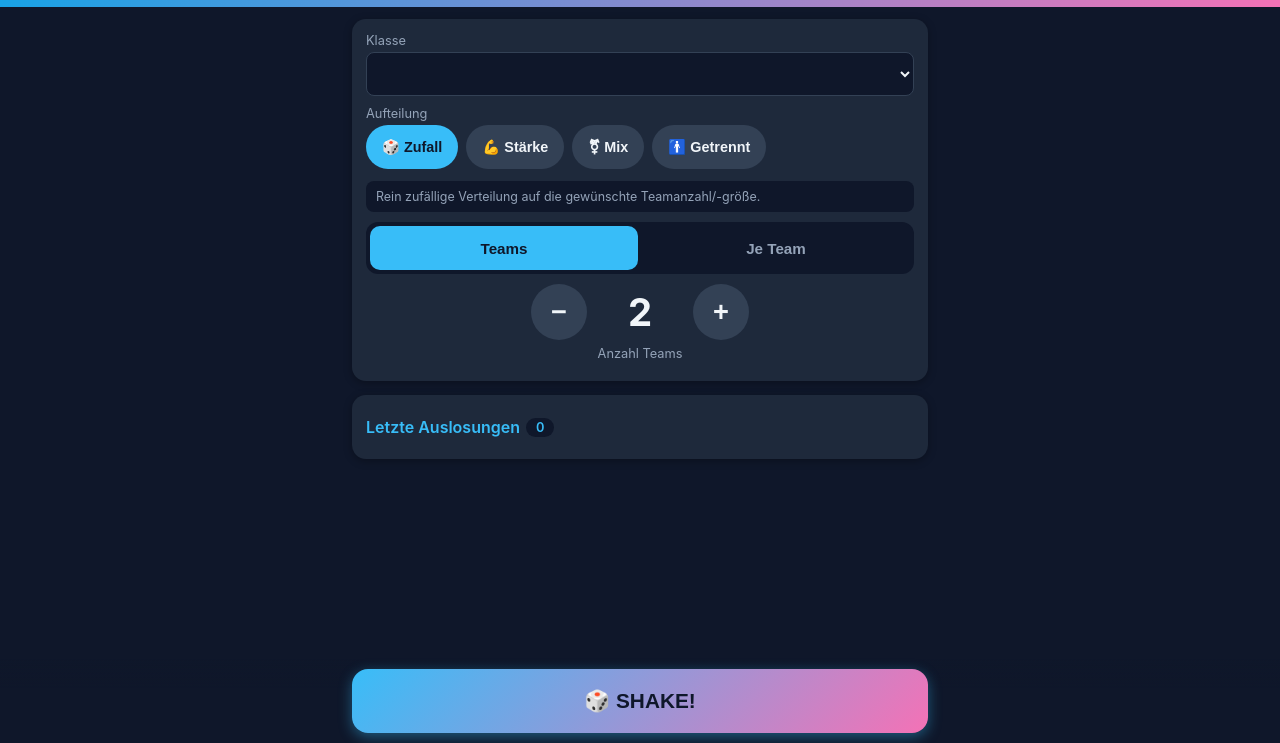
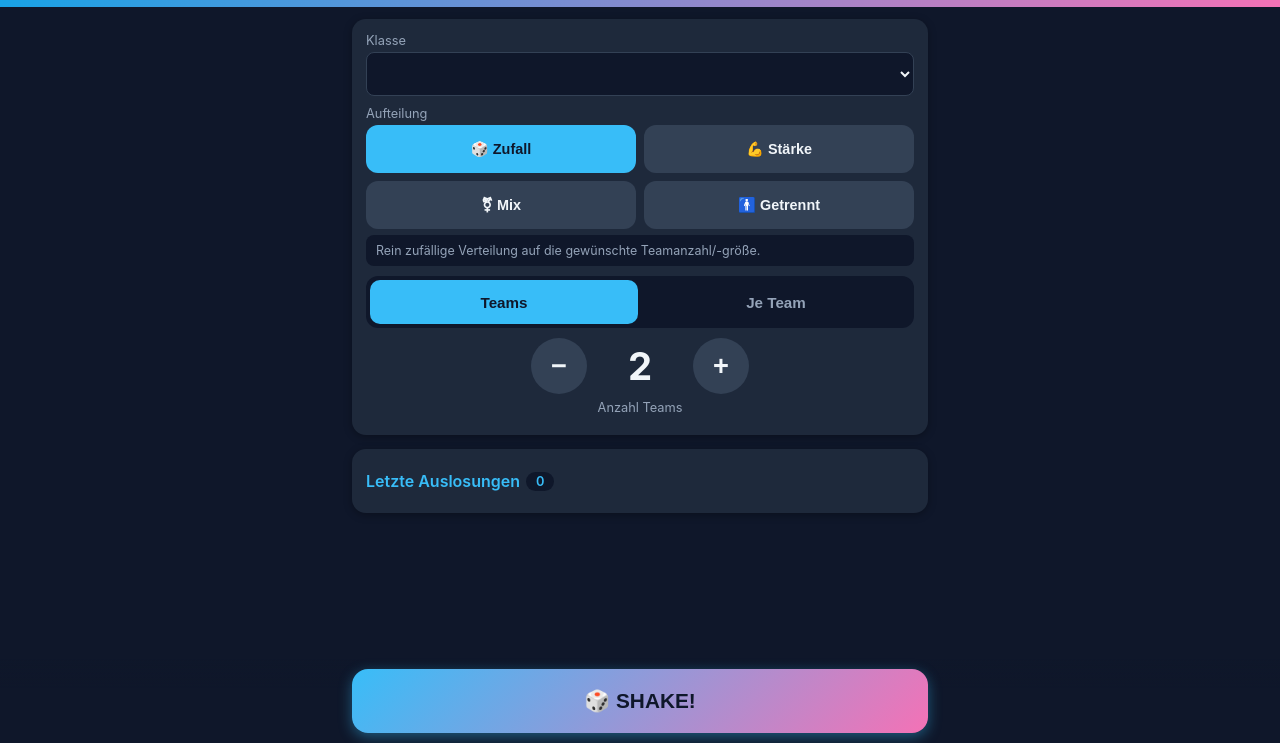
Before and after one commit to jbkunama1/trt.ShakeyMakey, a plain HTML site: page static/index.html in a window 1280 px wide. Shown: the part 57-800 px from the top of the page. Drawn offline with Linux system fonts and the light colour scheme; no server answers.

Commit message:
Frontend: Aufteilungs-Auswahl als 2x2-Raster statt einzeiliger Chip-Leiste

```diff
--- a/static/index.html
+++ b/static/index.html
@@ -41,8 +41,8 @@
   .btn-secondary{background:#334155; color:var(--text);}
   .btn-danger{background:var(--danger); color:white;}
   .btn-small{padding:8px 10px; font-size:0.85rem;}
-  .chips{display:flex; gap:8px; overflow-x:auto; padding-bottom:6px; margin-bottom:6px;}
-  .chip{flex:0 0 auto; border-radius:22px; padding:10px 16px; background:#334155; color:var(--text); font-size:0.9rem;}
+  .chips{display:grid; grid-template-columns:1fr 1fr; gap:8px; margin-bottom:6px;}
+  .chip{border-radius:12px; padding:12px 8px; min-height:48px; background:#334155; color:var(--text); font-size:0.9rem; text-align:center;}
   .chip.active{background:var(--accent); color:#0f172a;}
   .seg{display:flex; background:#0f172a; border-radius:12px; padding:4px; gap:4px; margin:10px 0;}
   .seg button{flex:1; background:transparent; color:var(--muted);}
```
